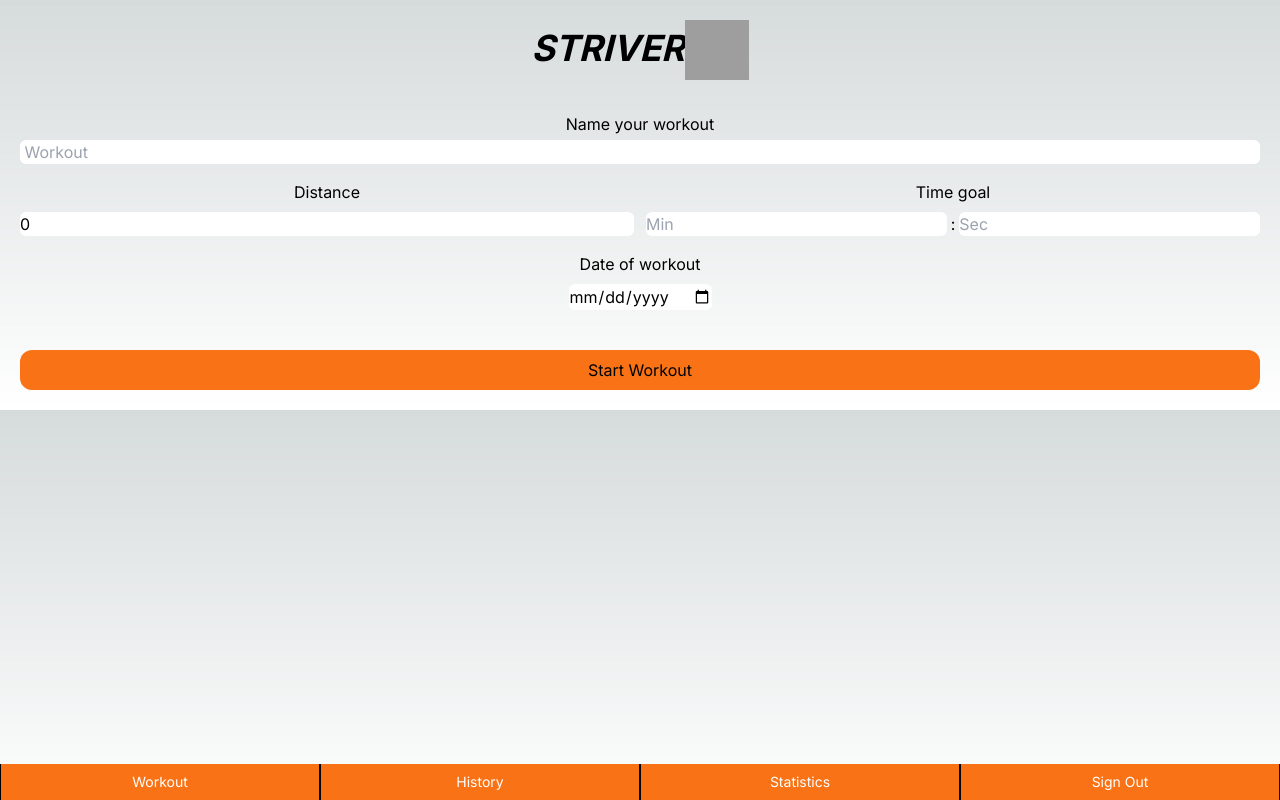
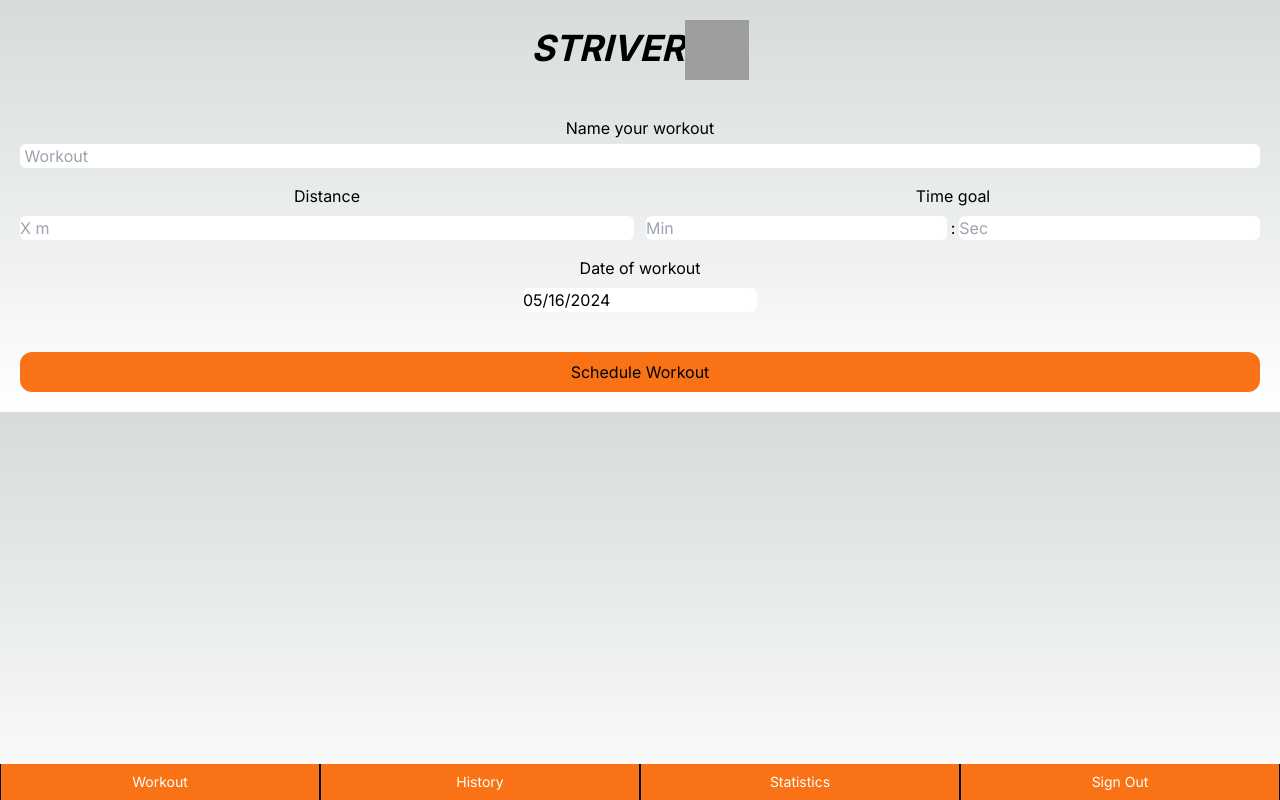
Before and after one commit to CrispyCrunchy/fitness_tracker, a Next.js app: page /app in a window 1280 px wide. Built offline with nearby package versions, Linux system fonts and the light colour scheme; no server answers; the database is empty; sample sign-in values are in the browser's storage; grey boxes are pictures that could not be loaded.

Commit message:
Timer functionality

```diff
--- a/package.json
+++ b/package.json
@@ -18,11 +18,13 @@
     "next": "^14.2.3",
     "next-auth": "^4.24.7",
     "react": "^18",
+    "react-datepicker": "^6.9.0",
     "react-dom": "^18"
   },
   "devDependencies": {
     "@types/node": "^20",
     "@types/react": "^18",
+    "@types/react-datepicker": "^6.2.0",
     "@types/react-dom": "^18",
     "eslint": "^8",
     "eslint-config-next": "14.2.2",
--- a/src/app/app/page.tsx
+++ b/src/app/app/page.tsx
@@ -1,65 +1,145 @@
 "use client";
 
 import api from "@/lib/axios";
-import { useMutation } from "@tanstack/react-query";
+import { useMutation, useQueryClient } from "@tanstack/react-query";
 import { useSession } from "next-auth/react";
-import { useState } from "react";
-
+import React, { useEffect, useState } from "react";
+import DatePicker from "react-datepicker";
+import "react-datepicker/dist/react-datepicker.css";
 
 export default function App() {
 
+  const queryClient = useQueryClient();
   const { data: session } = useSession();
+  const [ ongoingWorkout, setOngoingWorkout ] = useState(false);
 
+  //StopWatch
+  const [ time, setTime ] = useState(0);
+  const [ isRunning, setIsRunning ] = useState(false);
 
-  const [ postData, setPostData ] = useState({
-    name: "",
-    distance: 0,
-    timeGoal: 0,
-    dateOfWorkout: new Date(0),
-    compleationTime: 0
+  useEffect (() => {
+    let intervalId: any;
+    if (isRunning) {
+      //Incrementing time by 1 everty 10 milliseconds
+      intervalId = setInterval(() => setTime(time + 1), 10);
+    }
+    return () => clearInterval(intervalId);
+  }, [isRunning, time]);
+
+  const minutes = Math.floor(time / 6000);
+  const seconds = Math.floor((time % 6000) / 100);
+  const milliseconds = time % 100;
+
+  const startAndStop = () => {
+    setIsRunning(!isRunning);
+  }
+
+  const resetAndCancel = () => {
+    if (time === 0) {
+      setOngoingWorkout(false);
+    } else {
+      setTime(0);
+    }
+  }
+
+  //post data
+  const [ name, setName ] = useState("")
+  const [ distance, setDistance ] = useState(NaN);
+  const [ date, setDate ] = useState(new Date());
+  const [ timeGoal, setTimeGoal ] = useState(NaN);
+  const [ minutesAndSeconds, setMinutesAndSeconds ] = useState({
+    minutes: NaN,
+    seconds: NaN
   });
 
   const createWorkout = useMutation({
     mutationFn: () => api.createWorkout({
-      name: postData.name,
-      distance: postData.distance,
-      timeGoal: postData.timeGoal,
-      dateOfWorkout: postData.dateOfWorkout,
-      compleationTime: postData.compleationTime
-    })
+      name: name,
+      distance: distance,
+      timeGoal: timeGoal,
+      dateOfWorkout: date,
+      compleationTime: time
+    }),
+    onSuccess: () => {
+      setOngoingWorkout(false);
+      queryClient.invalidateQueries();
+    }
   });
 
+  //Start workout call
+  const startWorkout = () => {
+    if (name && distance && minutesAndSeconds && date) {
+      setTimeGoal(minutesAndSeconds.minutes*6000 + minutesAndSeconds.seconds*100);
+      setOngoingWorkout(true);
+    } /*else {
+      error message here
+    }*/
+  }
+
   return (
-    <div className="flex flex-col p-5 text-center gap-4">
-      <div className="flex justify-center">
-        <p className="text-4xl font-bold italic pb-3 pt-2">STRIVER</p>
+    <div>
+      <div className="flex justify-center mt-5">
+        <h1 className="text-4xl font-bold italic pb-3 pt-2">STRIVER</h1>
         <img src="https://www.pngall.com/wp-content/uploads/12/Running-PNG-Pic.png" className="w-16" />
       </div>
+      {ongoingWorkout ? (
+        <div className="flex flex-col p-5 text-center gap-4">
+          <div>
+            <h2 className="text-xl font-bold">Your Workout: {name}</h2>
+
+            <div className="flex justify-center gap-8 mt-5">
+              <div>
+                <h3 className="font-bold">Distance:</h3>
+                <p>{distance} meters</p>
+              </div>
+              <div>
+                <h3 className="font-bold">Time Goal:</h3>
+                <p>{minutesAndSeconds.minutes}:{minutesAndSeconds.seconds}</p>
+              </div>
+            </div>
+          </div>
+          <div>
+            <div className="text-6xl">
+              {minutes.toString().padStart(2, "0")}:
+              {seconds.toString().padStart(2, "0")}:
+              {milliseconds.toString().padStart(2, "0")}
+            </div>
+            <div className="flex gap-2 justify-center">
+              <button onClick={resetAndCancel} className="bg-orange-500 hover:bg-orange-600 p-2 mt-6 rounded-xl w-20">{time ? "Reset" : "Cancel"}</button>
+              <button onClick={startAndStop} className="bg-orange-500 hover:bg-orange-600 p-2 mt-6 rounded-xl w-20">{isRunning ? "Stop" : "Start"}</button>
+              <button onClick={() => createWorkout.mutate} className="bg-orange-500 hover:bg-orange-600 p-2 mt-6 rounded-xl w-20">Finish</button>
+            </div>
+          </div>
+        </div>
+      ) : (
+        <div className="flex flex-col p-5 text-center gap-4">
           <div className="flex flex-col gap-1 pt-4">
             <p className="">Name your workout</p>
-        <input value={postData.name} onChange={(e) => {setPostData({...postData, name: e.target.value});}} className="rounded-md text-black" placeholder=" Workout"/>
+            <input value={name} onChange={(e) => setName(e.target.value)} className="rounded-md text-black" placeholder=" Workout"/>
           </div>
           <div className="flex flex-row gap-3">
             <div className="flex flex-col gap-2 w-1/2">
               <p className="">Distance</p>
-          <input value={postData.distance} onChange={(e) => {setPostData({...postData, distance: Number(e.target.value)});}} className="rounded-md text-black" type="number" placeholder="X.Y km" id="kilometer" />
+              <input value={distance} onChange={(e) => setDistance(Number(e.target.value))} className="rounded-md text-black" type="number" placeholder="X m" />
             </div>
             <div className="flex flex-col gap-2 w-1/2">
               <p>Time goal</p>
               <div className="flex gap-1">
-            <input className="rounded-md w-1/2 text-black" type="number" placeholder="Min" />
+                <input value={minutesAndSeconds.minutes} onChange={(e) => {setMinutesAndSeconds({...minutesAndSeconds, minutes: Number(e.target.value)});}} className="rounded-md w-1/2 text-black" type="number" placeholder="Min" />
                 <p>:</p>
-            <input className="rounded-md w-1/2 text-black" type="number" placeholder="Sec" />
+                <input value={minutesAndSeconds.seconds} onChange={(e) => {setMinutesAndSeconds({...minutesAndSeconds, seconds: Number(e.target.value)});}} className="rounded-md w-1/2 text-black" type="number" placeholder="Sec" />
               </div>
             </div>
           </div>
           <div>
             <p className="pb-2">Date of workout</p>
-        <input className="rounded-md text-black" type="date" />
+            <DatePicker selected={date} onChange={(date) => setDate(date ?? new Date())}  className="rounded-md text-black" />
           </div>
           <div>
-        <button className="bg-orange-500 hover:bg-orange-600 p-2 mt-6 rounded-xl w-full">Start Workout</button>
+            <button onClick={startWorkout} className="bg-orange-500 hover:bg-orange-600 p-2 mt-6 rounded-xl w-full">Schedule Workout</button>
           </div>
+        </div>
+      )}
     </div>
   );
 }
```
Also changed, not shown: 1 other file (tests, documents, lock files or other folders). Lines whose indentation alone changed are shown as unchanged.
